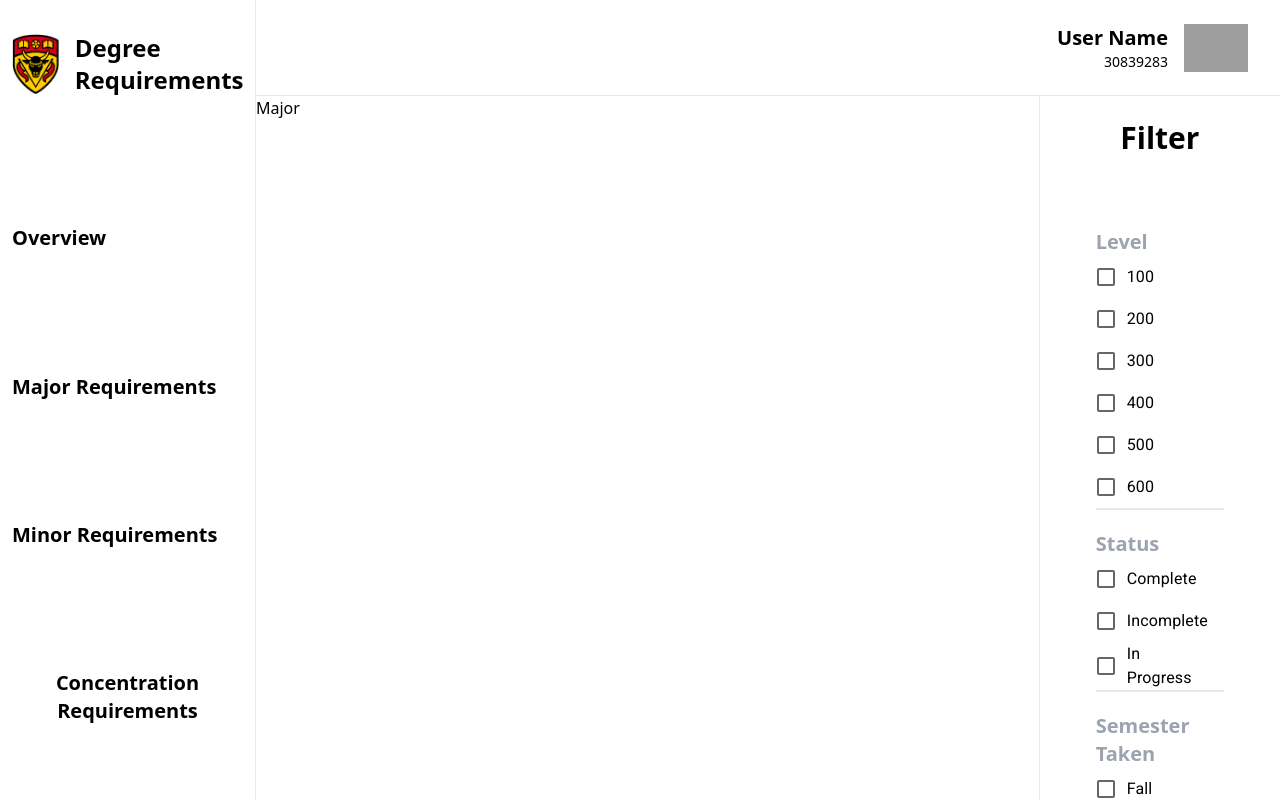
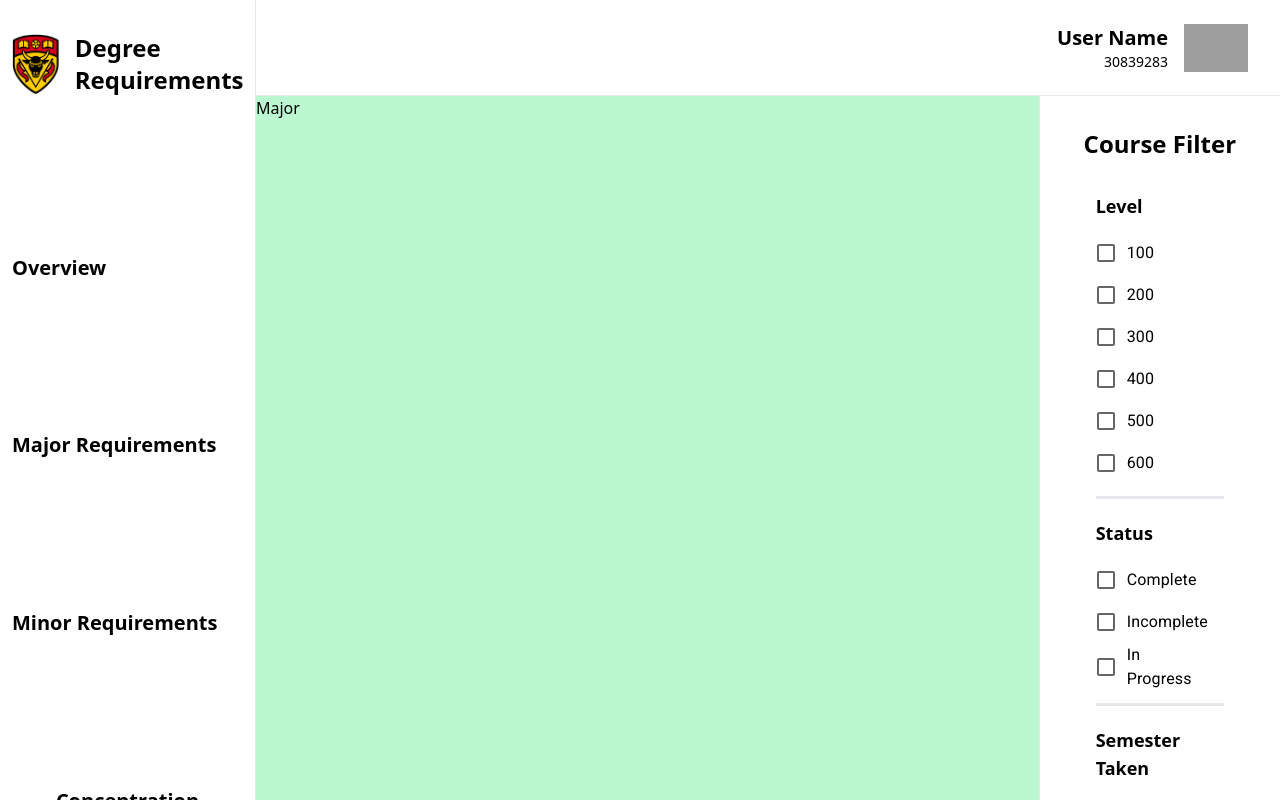
Before and after one commit to nishan-soni/481-horizontal, a React (Vite) app: page /major in a window 1280 px wide. Shown: the top 800 px of the page. Built offline with nearby package versions, Linux system fonts and the light colour scheme; no server answers; grey boxes are pictures that could not be loaded.

Commit message:
more work on filter

```diff
--- a/src/App.jsx
+++ b/src/App.jsx
@@ -1,12 +1,25 @@
 import Page from "./components/page";
-import { DataProvider } from './DataProvider';
+import { DataProvider } from "./DataProvider";
+import { createTheme, ThemeProvider } from "@mui/material/styles";
 
+const theme = createTheme({
+  palette: {
+    primary: {
+      main: "#d6001c",
+    },
+    secondary: {
+      main: "#d6001c",
+    },
+  },
+});
 
 function App() {
   return (
     <>
       <DataProvider>
-        <Page />
+        <ThemeProvider theme={theme}>
+          <Page />
+        </ThemeProvider>
       </DataProvider>
     </>
   );
--- a/src/components/filter.jsx
+++ b/src/components/filter.jsx
@@ -2,12 +2,13 @@ import FilterItem from "./filteritem";
 
 const Filter = () => {
   return (
-    <div className="h-full flex flex-col items-center py-6">
-        <div className="text-3xl text-center"><strong>Filter</strong></div>
-        <div id="filter-items" className="mt-10 flex-1 w-full flex-col p-3">
-            <FilterItem name={"Level"} options={["100", "200", "300", "400", "500", "600"]}/>
-            <FilterItem name={"Status"} options={["Complete", "Incomplete", "In Progress"]}/>
-            <FilterItem name={"Semester Taken"} options={["Fall", "Winter", "Summer", "Spring"]}/>
+    <div className="h-2/3 overflow-y-scroll border-b-2 flex flex-col items-center py-8">
+        <div className="text-2xl text-center"><strong>Course Filter</strong></div>
+        <div id="filter-items" className="flex-1 w-full flex-col p-3">
+            <FilterItem name={"Level"} type="multi-select" options={["100", "200", "300", "400", "500", "600"]}/>
+            <FilterItem name={"Status"} type="multi-select" options={["Complete", "Incomplete", "In Progress"]}/>
+            <FilterItem name={"Semester Taken"} type="multi-select" options={["Fall", "Winter", "Summer", "Spring"]}/>
+            <FilterItem name={"Semester Taken"} type="dropdown" options={["Fall", "Winter", "Summer", "Spring"]}/>
         </div>
         <button>
             Apply Filters
--- a/src/components/filteritem.jsx
+++ b/src/components/filteritem.jsx
@@ -1,21 +1,66 @@
 import Checkbox from "@mui/material/Checkbox";
 import FormGroup from "@mui/material/FormGroup";
 import FormControlLabel from "@mui/material/FormControlLabel";
+import FormControl from "@mui/material/FormControl";
+import Select from "@mui/material/Select";
+import InputLabel from "@mui/material/InputLabel";
+import MenuItem from "@mui/material/MenuItem";
+
 const FilterItem = (props) => {
-  const { name, options } = props;
+  const { name, options, type } = props;
   return (
     <div className="flex flex-col flex-1 px-6 m-5">
-      <div className="text-xl text-gray-400">
+      <div className="text-lg">
         <strong>{name}</strong>
       </div>
-      <FormGroup>
-        <div className="flex flex-row flex-wrap">
-          {options.map((item, index) => {
-            return <FormControlLabel key={item} control={<Checkbox />} label={item} />;
-          })}
+
+      {/*Multi select filter*/}
+      {type == "multi-select" && (
+        <FormGroup>
+          <div className="flex flex-row flex-wrap my-3">
+            {options.map((item, index) => {
+              return (
+                <FormControlLabel
+                  key={item}
+                  control={<Checkbox />}
+                  label={item}
+                />
+              );
+            })}
+          </div>
+        </FormGroup>
+      )}
+
+      {/* Combo box filter */}
+
+      {type == "combobox" && (
+        <div>
+          <div></div>
         </div>
-      </FormGroup>
-      <div className=" border-b-2"></div>
+      )}
+
+      {/* Drop down menu */}
+
+      {type == "dropdown" && (
+        <div>
+          <FormControl variant="standard" fullWidth>
+            <InputLabel>Year Taken</InputLabel>
+            <Select
+              labelId="demo-simple-select-label"
+              id="demo-simple-select"
+              //value={age}
+              label="Age"
+              // onChange={handleChange}
+            >
+              <MenuItem value={10}>Ten</MenuItem>
+              <MenuItem value={20}>Twenty</MenuItem>
+              <MenuItem value={30}>Thirty</MenuItem>
+            </Select>
+          </FormControl>
+        </div>
+      )}
+
+      <div className=" border-b-[3px]"></div>
     </div>
   );
 };
--- a/src/index.css
+++ b/src/index.css
@@ -15,3 +15,23 @@ body {
   flex: 1;
   display: flex;
 }
+
+/* custom scrollbar */
+::-webkit-scrollbar {
+  width: 20px;
+}
+
+::-webkit-scrollbar-track {
+  background-color: transparent;
+}
+
+::-webkit-scrollbar-thumb {
+  background-color: #d6dee1;
+  border-radius: 20px;
+  border: 6px solid transparent;
+  background-clip: content-box;
+}
+
+::-webkit-scrollbar-thumb:hover {
+  background-color: #a8bbbf;
+}
--- a/src/pages/concentration/Concentration.jsx
+++ b/src/pages/concentration/Concentration.jsx
@@ -1,7 +1,7 @@
 const Concentration = () => {
   return (
     <div>
-      <div>Concentration</div>
+      <div className=" bg-green-200">Concentration</div>
     </div>
   );
 };
--- a/src/pages/major/Major.jsx
+++ b/src/pages/major/Major.jsx
@@ -6,7 +6,7 @@ const Major = () => {
   return (
     <>
       <div className="w-full h-full flex flex-row">
-        <div className="w-full h-full">Major</div>
+        <div className="w-full h-full  bg-green-200">Major</div>
         <TablePage>
           {/* Made a children prop for TablePage so that I can use TablePage in another file without the filter component*/}
           <Filter />
```
